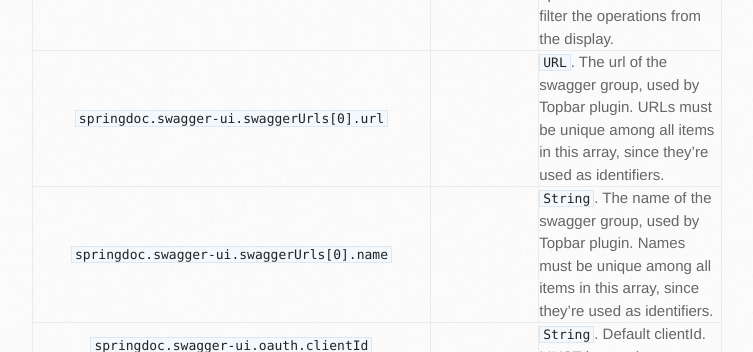
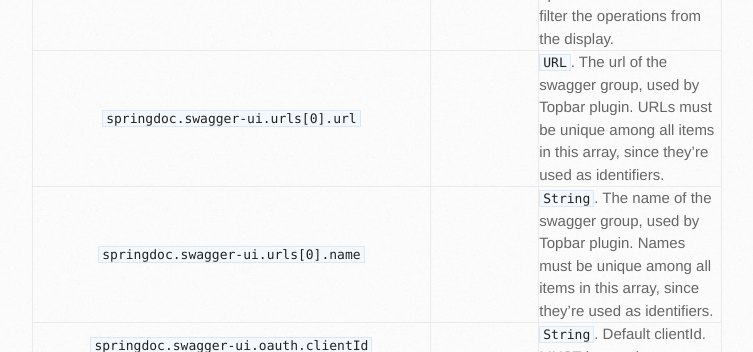
Before and after one commit to springdoc/springdoc-openapi-demos, a Jekyll site: the page built from docs/springdoc-properties.md, in a window 1280 px wide and 900 px high, scrolled down 4693 px. Shown: the part 149-501 px from the top of the window, without its empty margins (138-891 px from the left). Built offline with Jekyll 4.4.1, drawn with Linux system fonts in a browser that asks for light colours.

Commit message:
project update

```diff
--- a/docs/springdoc-properties.md
+++ b/docs/springdoc-properties.md
@@ -63,8 +63,8 @@ Parameter name | Default Value | Description
 <a name="springdoc.swagger-ui.url"></a>`springdoc.swagger-ui.url` |  | `String`.To configure, the path of a custom OpenAPI file . Will be ignored if `urls` is used.
 <a name="springdoc.swagger-ui.showCommonExtensions"></a>`springdoc.swagger-ui.showCommonExtensions` | `false` | `Boolean`. Controls the display of extensions (`pattern`, `maxLength`, `minLength`, `maximum`, `minimum`) fields and values for Parameters.
 <a name="springdoc.swagger-ui.supportedSubmitMethods"></a>`springdoc.swagger-ui.supportedSubmitMethods` |  | `Array=["get", "put", "post", "delete", "options", "head", "patch", "trace"]`. List of HTTP methods that have the "Try it out" feature enabled. An empty array disables "Try it out" for all operations. This does not filter the operations from the display.
-<a name="springdoc.swagger-ui.swaggerUrls[0].url"></a>`springdoc.swagger-ui.swaggerUrls[0].url` |  | `URL`. The url of the swagger group, used by Topbar plugin.  URLs must be unique among all items in this array, since they're used as identifiers.
-<a name="springdoc.swagger-ui.swaggerUrls[0].name"></a>`springdoc.swagger-ui.swaggerUrls[0].name` |  | `String`. The name of the swagger group, used by Topbar plugin.  Names must be unique among all items in this array, since they're used as identifiers.
+<a name="springdoc.swagger-ui.urls[0].url"></a>`springdoc.swagger-ui.urls[0].url` |  | `URL`. The url of the swagger group, used by Topbar plugin.  URLs must be unique among all items in this array, since they're used as identifiers.
+<a name="springdoc.swagger-ui.urls[0].name"></a>`springdoc.swagger-ui.urls[0].name` |  | `String`. The name of the swagger group, used by Topbar plugin.  Names must be unique among all items in this array, since they're used as identifiers.
 <a name="springdoc.swagger-ui.oauth.clientId"></a>`springdoc.swagger-ui.oauth.clientId` |  | `String`. Default clientId. MUST be a string.
 <a name="springdoc.swagger-ui.oauth.clientSecret"></a>`springdoc.swagger-ui.oauth.clientSecret` |  | `String`.  Default clientSecret. Never use this parameter in your production environment. It exposes cruicial security information. This feature is intended for dev/test environments only.
 <a name="springdoc.swagger-ui.oauth.realm"></a>`springdoc.swagger-ui.oauth.realm` |  | `String`. realm query parameter (for oauth1) added to authorizationUrl and tokenUrl.
--- a/pom.xml
+++ b/pom.xml
@@ -75,8 +75,8 @@
 		<jacoco-maven-plugin.version>0.8.3</jacoco-maven-plugin.version>
 		<resource.delimiter>@</resource.delimiter>
 		<m2e.apt.activation>jdt_apt</m2e.apt.activation>
-		<spring-boot.version>2.2.4.RELEASE</spring-boot.version>
-		<springdoc.version>1.2.33</springdoc.version>
+		<spring-boot.version>2.2.5.RELEASE</spring-boot.version>
+		<springdoc.version>1.2.34</springdoc.version>
 	</properties>
 
 	<dependencyManagement>
```
Also changed, not shown: docs/another-page.md (deleted, +0 -9 lines), docs/index.md (+6 -6 lines), docs/migrating-from-springfox.md (+1 -1 lines).
